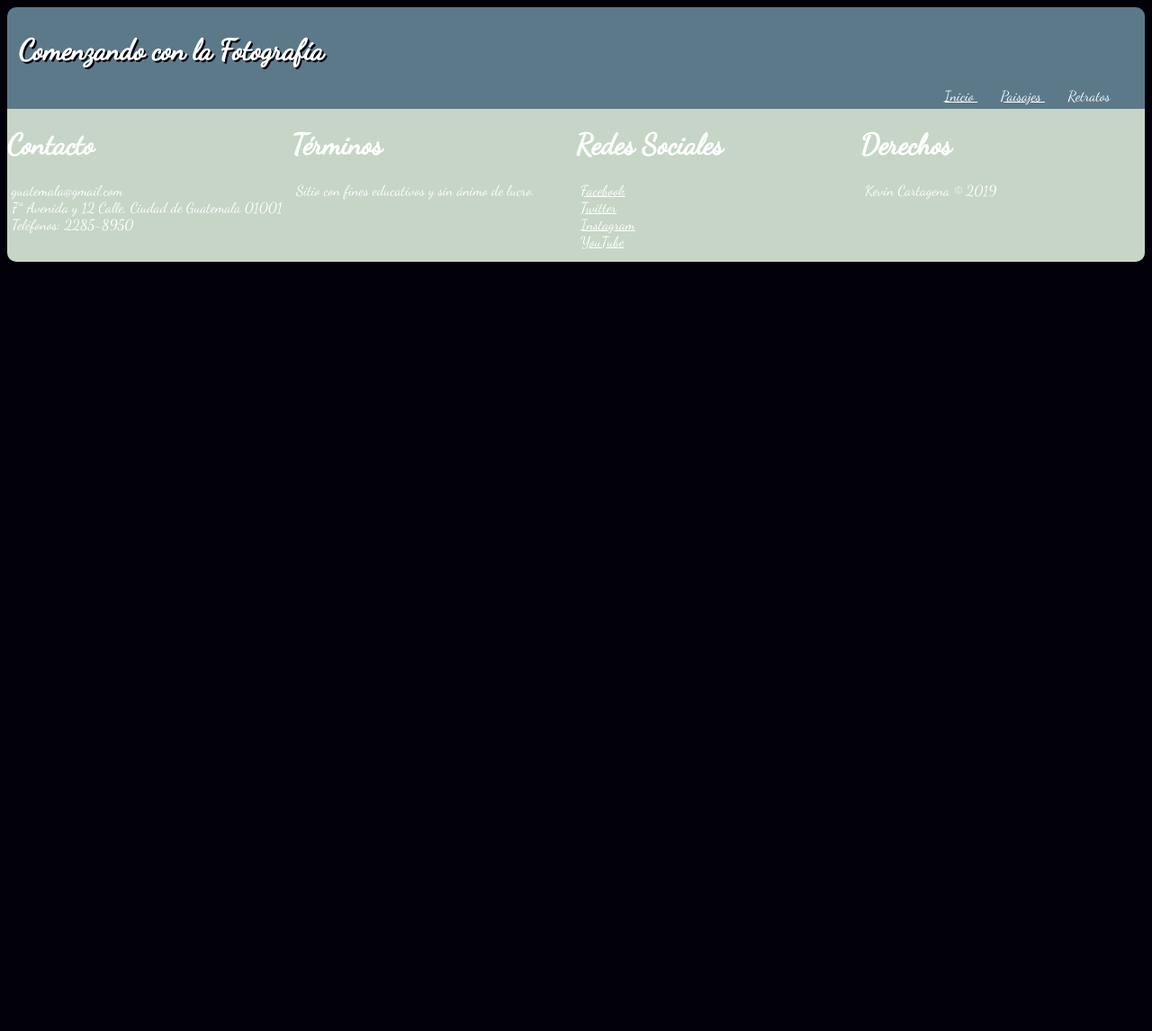
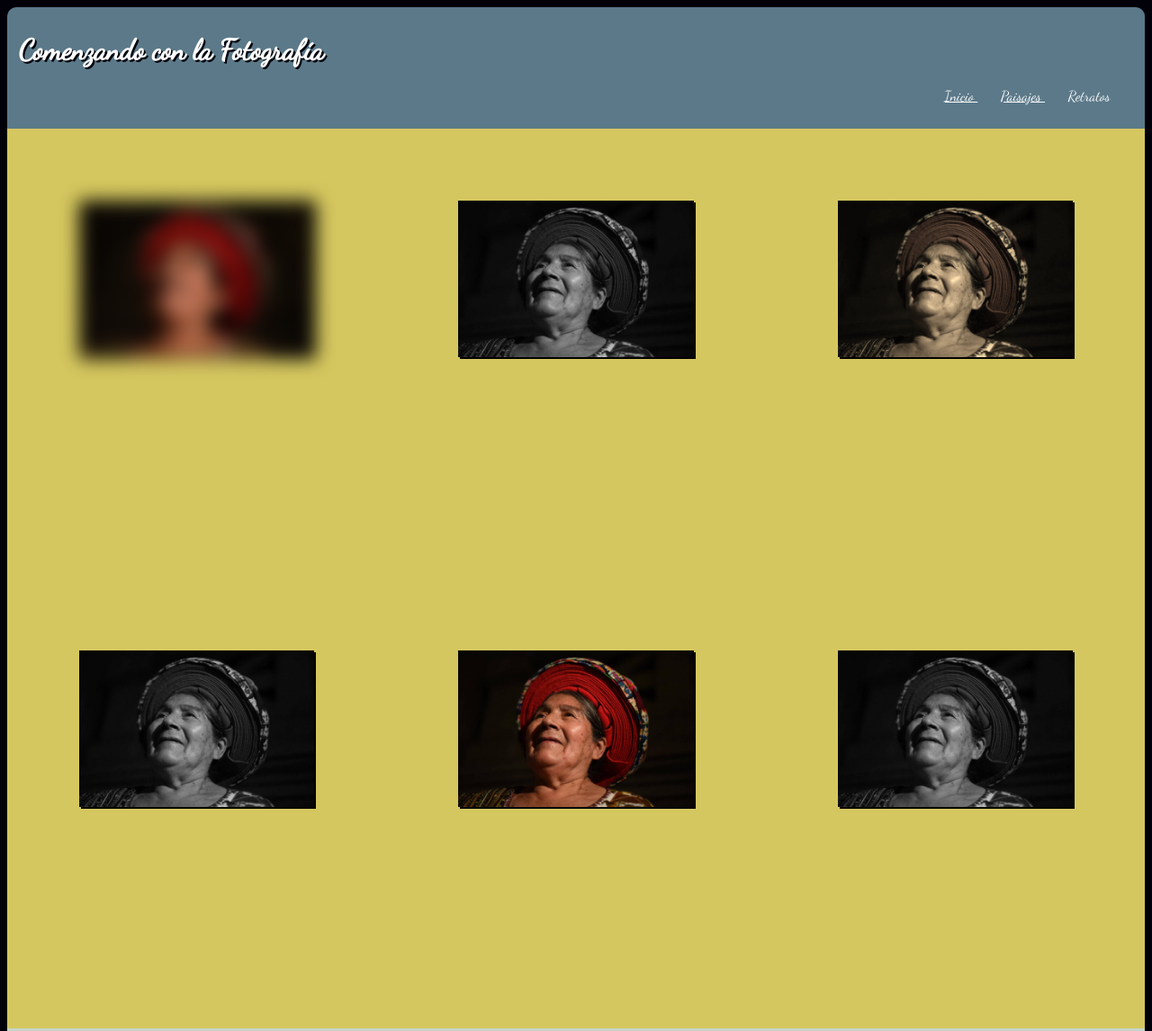
Before and after one commit to kevn300/CSS, a plain HTML site: page Prueba/retratos.html in a window 1280 px wide. Shown: the top 1146 px of the page at 90% size. Before the commit the page ends 800 px from the top, so only its background shows below. Drawn offline with Linux system fonts and the light colour scheme.

Commit message:
Final touches

```diff
--- a/Prueba/css/estilos.css
+++ b/Prueba/css/estilos.css
@@ -56,6 +56,7 @@ margin-top: 0%;
   text-shadow: 2px 2px #02010a;
   animation-name: animacion-inicio;
   animation-duration: 1s;
+  align-items: center;
 }
 
 #Encabezado a {
@@ -66,6 +67,7 @@ margin-top: 0%;
 
 .nav {
   text-align: right;
+  align-items: center;
 }
 
 a {
@@ -74,6 +76,7 @@ a {
 
 img {
   width: 100%;
+  box-shadow: 2px 2px #02010a;
 }
 
 .Center {
@@ -88,7 +91,6 @@ margin:auto;
 }
 
 .ICentral img {
-  box-shadow: 2px 2px #02010a;
   width: 50%;
   max-height: 300px;
   max-width: 450px;
@@ -103,7 +105,6 @@ margin:auto;
 
 .IIzquierda img {
   transition-duration: 0.5s;
-  box-shadow: 2px 2px #02010a;
   width: 50%;
 }
 
@@ -122,13 +123,24 @@ margin:auto;
 
 .IDerecha img {
   transition-duration: 0.5s;
-  box-shadow: 2px 2px #02010a;
   width: 50%;
 }
 
 .IDerecha img:hover {
   transform: translate(5px, -20px);
   box-shadow: 2px 2px #82c3a6;
+}
+
+.i1 img {
+  filter: blur(10px);
+}
+
+.container :nth-of-type(even) img {
+  filter: grayscale(100%);
+}
+
+.i3 img {
+  filter: sepia(90%);
 }
 
 #pdp div {
--- a/Prueba/retratos.html
+++ b/Prueba/retratos.html
@@ -23,6 +23,33 @@
 
 	</header>
 
+	<div class="container">
+
+    <div class="i1">
+      <img class="Center" src="Imagenes/retrato.jpg" alt="Guatemala">
+    </div>
+
+    <div class="i2">
+      <img class="Center" src="Imagenes/retrato.jpg" alt="Guatemala">
+    </div>
+
+    <div class="i3">
+      <img class="Center" src="Imagenes/retrato.jpg" alt="Guatemala">
+    </div>
+
+    <div class="i4">
+      <img class="Center" src="Imagenes/retrato.jpg" alt="Guatemala">
+    </div>
+
+    <div class="i5">
+      <img class="Center" src="Imagenes/retrato.jpg" alt="Guatemala">
+    </div>
+
+    <div class="i6">
+      <img class="Center" src="Imagenes/retrato.jpg" alt="Guatemala">
+    </div>
+
+  </div>
 
 	<footer id="pdp">
 
@@ -41,7 +68,7 @@
 
 			<h1>Términos</h1>
 			<ul>
-				<li>Sitio con fines educativos y sin ánimo de lucro.</li>
+				<li>Al ver el contenido en esta página se acepta el riesgo de querer conocer el país.</li>
 			</ul>
 		</div>
 
@@ -49,10 +76,10 @@
 
 			<h1>Redes Sociales</h1>
 			<ul>
-				<li><a href="https://www.facebook.com/VisitGuatemala">Facebook</a></li>
-				<li><a href="https://twitter.com/visitguatemala">Twitter</a></li>
-				<li><a href="https://www.instagram.com/visitguatemala_/?hl=es-la">Instagram</a></li>
-				<li><a href="https://www.youtube.com/channel/UCwp4r5bCBFvKYGaCM0hL7GA">YouTube</a></li>
+				<li><a href="https://www.facebook.com/VisitGuatemala" target="_blank">Facebook</a></li>
+				<li><a href="https://twitter.com/visitguatemala" target="_blank">Twitter</a></li>
+				<li><a href="https://www.instagram.com/visitguatemala_/?hl=es-la" target="_blank">Instagram</a></li>
+				<li><a href="https://www.youtube.com/channel/UCwp4r5bCBFvKYGaCM0hL7GA" target="_blank">YouTube</a></li>
 			</ul>
 
 		</div>
```
Also changed, not shown: Prueba/index.html (+7 -7 lines), Prueba/paisajes.html (+7 -5 lines), Prueba/Imagenes/retrato.jpg (added).
